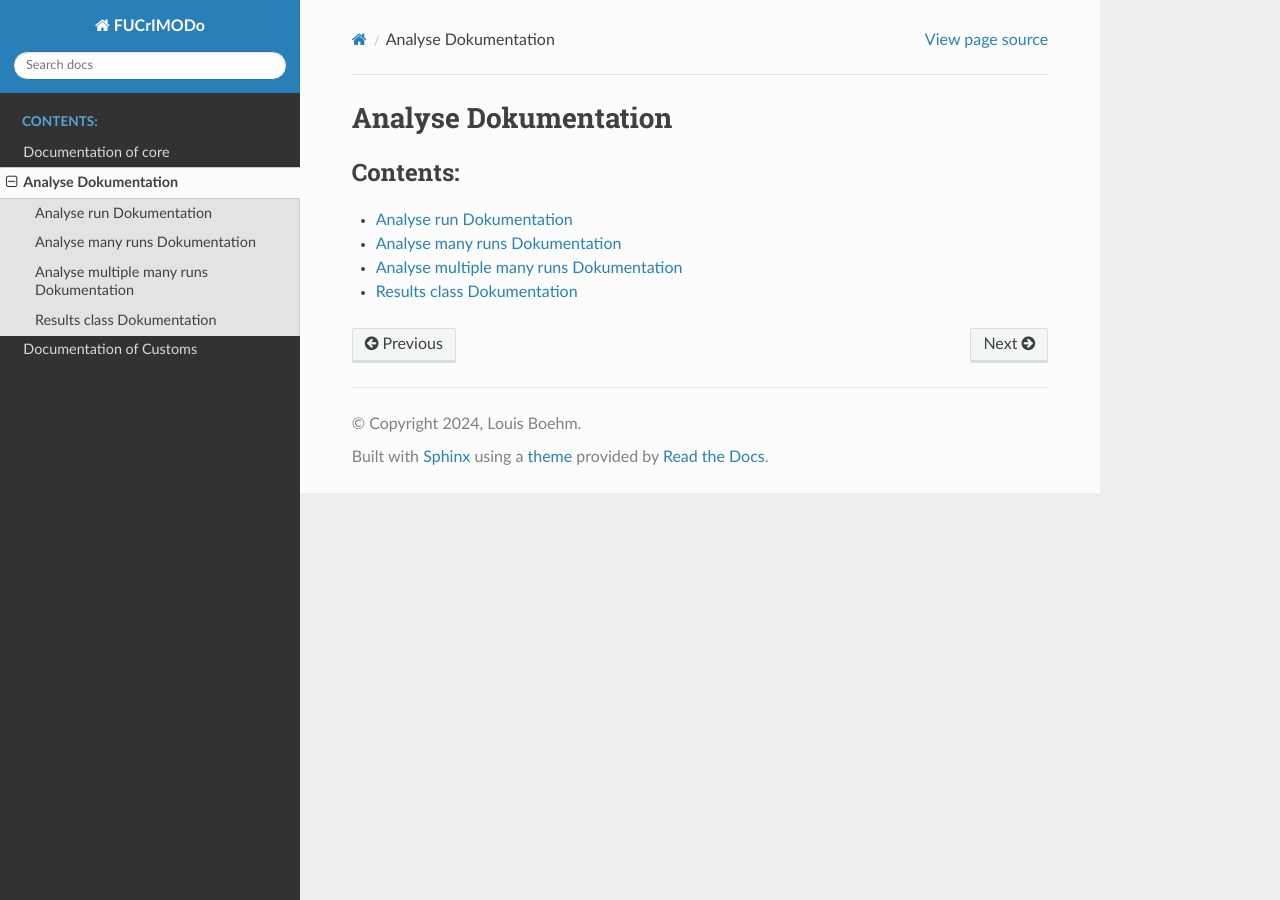
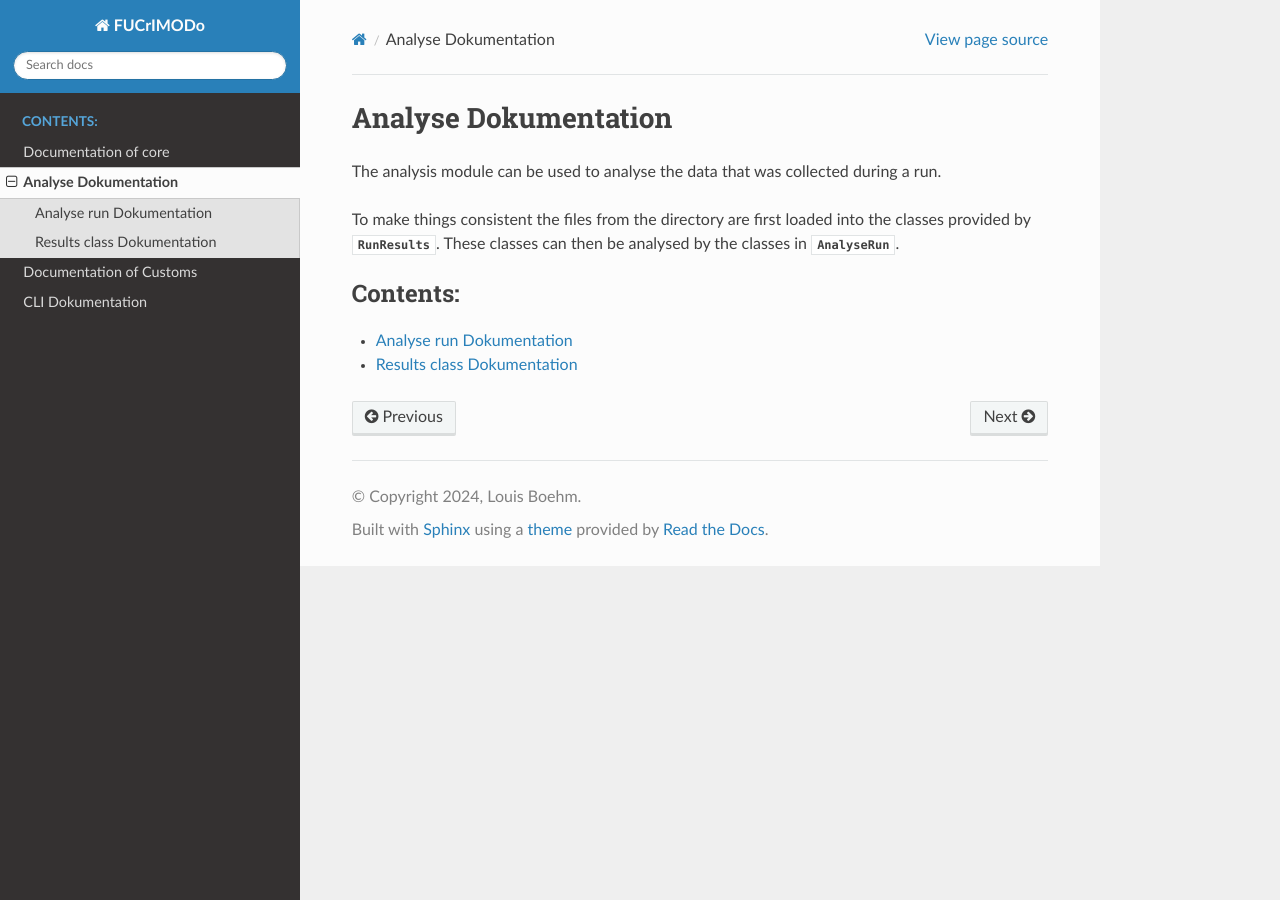
Before and after one commit to OHANAN1/fucrimodo, a Sphinx documentation site: the page built from docs/modules/analysis/index.rst, in a window 1280 px wide. Built offline with Sphinx 7.4.7 and the Read the Docs theme 2.0.0, drawn with Linux system fonts in a browser that asks for light colours.

Commit message:
Improved analysis docs and moved parts to new CLI docs.

```diff
--- a/docs/modules/analysis/analyse_many_runs.rst
+++ /dev/null
@@ -1,6 +0,0 @@
-Analyse many runs Dokumentation
-===============================
-
-.. automodule:: fucrimodo.analysis.analyse_many_runs
-   :members:
-   :undoc-members:
--- a/docs/modules/analysis/analyse_multiple_many_runs.rst
+++ /dev/null
@@ -1,6 +0,0 @@
-Analyse multiple many runs Dokumentation
-========================================
-
-.. automodule:: fucrimodo.analysis.analyse_multiple_many_runs
-   :members:
-   :undoc-members:
--- a/docs/modules/analysis/analyse_run.rst
+++ b/docs/modules/analysis/analyse_run.rst
@@ -1,5 +1,6 @@
 Analyse run Dokumentation
 =========================
+
 
 .. automodule:: fucrimodo.analysis.analyse_run
    :members:
--- a/docs/modules/analysis/index.rst
+++ b/docs/modules/analysis/index.rst
@@ -1,11 +1,17 @@
 Analyse Dokumentation
 =====================
 
+The analysis module can be used to analyse the data that was collected
+during a run.
+
+To make things consistent the files from the directory are first loaded into
+the classes provided by :class:`RunResults`.
+These classes can then be analysed by the classes in
+:mod:`AnalyseRun`.
+
 .. toctree::
-   :maxdepth: 2
+   :maxdepth: 1
    :caption: Contents:
 
    analyse_run
-   analyse_many_runs
-   analyse_multiple_many_runs
    results_class
--- /dev/null
+++ b/docs/modules/cli/analyse.rst
@@ -0,0 +1,7 @@
+CLI Analyse
+===========
+
+.. automodule:: fucrimodo.cli.analyse
+   :members:
+   :undoc-members:
+   :show-inheritance:
```
Also changed, not shown: docs/index.rst (+7 -1 lines), docs/modules/cli/index.rst (added, +33 -0 lines), docs/modules/cli/run.rst (added, +7 -0 lines), 2 other files.
